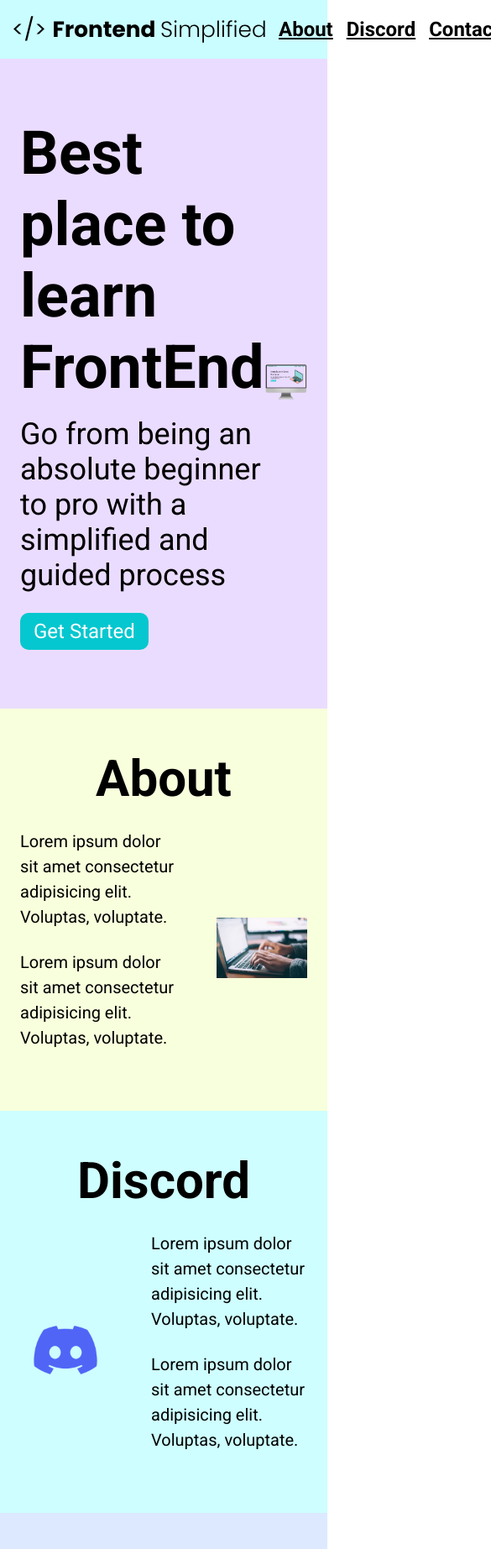
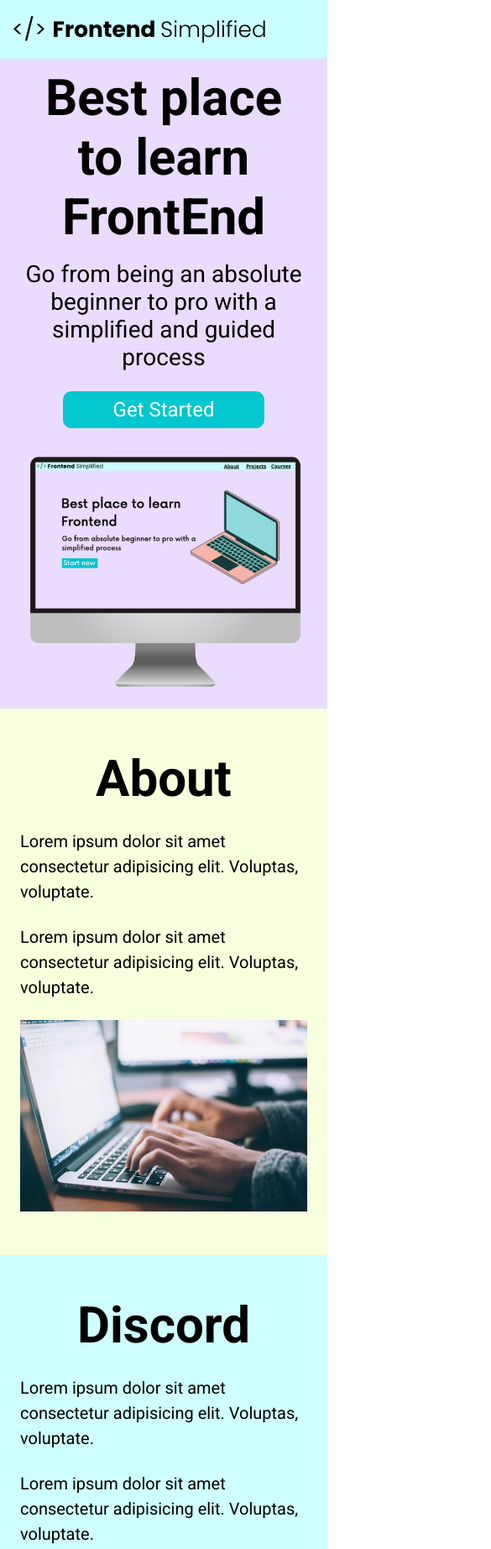
Before and after one commit to amarshIT26/My-First-Project, a plain HTML site: page index.html in a window 390 px wide. Shown: the top 1845 px of the page at 84% size, 585 px wide, since content can reach past the window. Drawn offline with Linux system fonts and the light colour scheme.

Commit message:
Added Formatting for smaller devices

```diff
--- a/index.html
+++ b/index.html
@@ -18,10 +18,10 @@
         </nav>
         <header>
             <div class="row">
-                <div>
+                <div class="home__description">
                     <h1>Best place to learn FrontEnd</h1>
                     <p class="subheader">Go from being an absolute beginner to pro with a simplified and guided process</p>
-                    <button>Get Started</button>
+                    <button class="home__description--button">Get Started</button>
                 </div>
                 <figure>
                 <img src="./assets/laptop.png" alt="laptop">
--- a/style.css
+++ b/style.css
@@ -140,6 +140,7 @@ form {
     margin: 0 auto;
     display: flex;
     flex-direction: column;
+    padding: 0 12px;
 }
 
 input,textarea {
@@ -173,3 +174,69 @@ footer {
 .footer__link{
     padding: 0 16px;
 }
+
+
+/*SMALL PHONES, TABLETS, LARGE PHONES*/
+@media (max-width: 728px) {
+    .row {
+        flex-direction: column;
+    }
+
+    .home__description {
+        margin-bottom: 24px;
+        display: flex;
+        flex-direction: column;
+        align-items: center;
+    }
+
+    .home__description--button {
+        min-width: 240px;
+    }
+
+    h1 {
+        text-align: center;
+        font-size: 60px;
+    }
+
+    .subheader {
+        text-align: center;
+        font-size: 28px;
+    }
+
+    ul {
+        display: none;
+    }
+
+    .section__description {
+        flex-direction: column;
+    }
+
+    .section__description--wrapper {
+        width: 100%;
+    }
+
+    .about__img--wrapper {
+        width: 100%;
+    }
+
+    #discord .section__description {
+        flex-direction: column-reverse;
+    }
+
+    footer {
+        padding: 48px 24px;
+    }
+
+    .footer__logo {
+        width: 360px;
+    }
+
+    .footer__link {
+        padding: 0 4px;
+        font-size: 18px;
+    }
+
+    .footer__links {
+        margin-bottom: 24px;
+    }
+}
```
